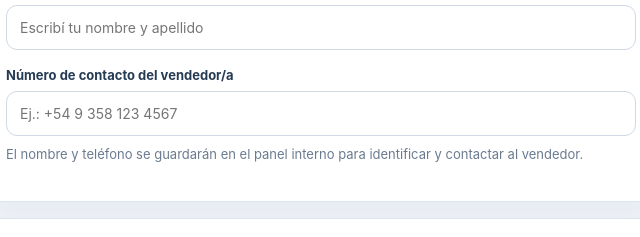
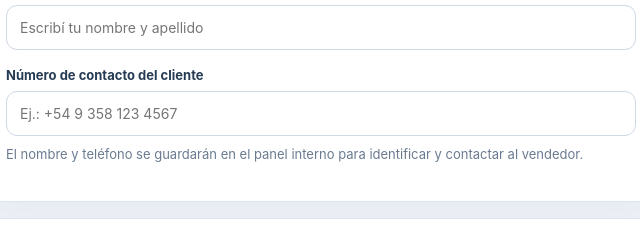
Before and after one commit to rcreddeservicios/calculadora, a plain HTML site: page index.html in a window 1280 px wide. Shown: the part 490-727 px from the top of the page, 135-775 px from the left. Drawn offline with nearby package versions, Linux system fonts and the light colour scheme.

Commit message:
Update index.html

```diff
--- a/index.html
+++ b/index.html
@@ -146,7 +146,7 @@ footer{text-align:center;color:#8290a1;font-size:11px;padding:18px 0 0}
     <label class="field-label" for="vendedor">Nombre del vendedor/a</label>
     <input class="text-field" id="vendedor" name="vendedor" type="text" maxlength="100" placeholder="Escribí tu nombre y apellido" autocomplete="name" required>
 
-    <label class="field-label" for="contactPhone">Número de contacto del vendedor/a</label>
+    <label class="field-label" for="contactPhone">Número de contacto del cliente</label>
     <input class="text-field" id="contactPhone" name="contactPhone" type="tel" maxlength="30" placeholder="Ej.: +54 9 358 123 4567" autocomplete="tel" inputmode="tel" required>
 
     <p class="desc" style="margin-top:-8px;margin-bottom:14px">El nombre y teléfono se guardarán en el panel interno para identificar y contactar al vendedor.</p>
```
